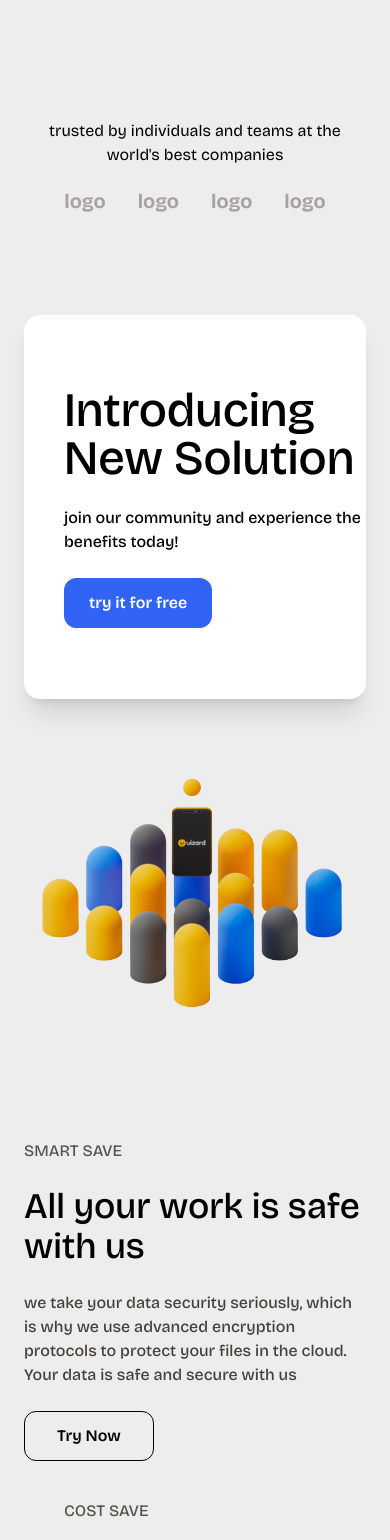
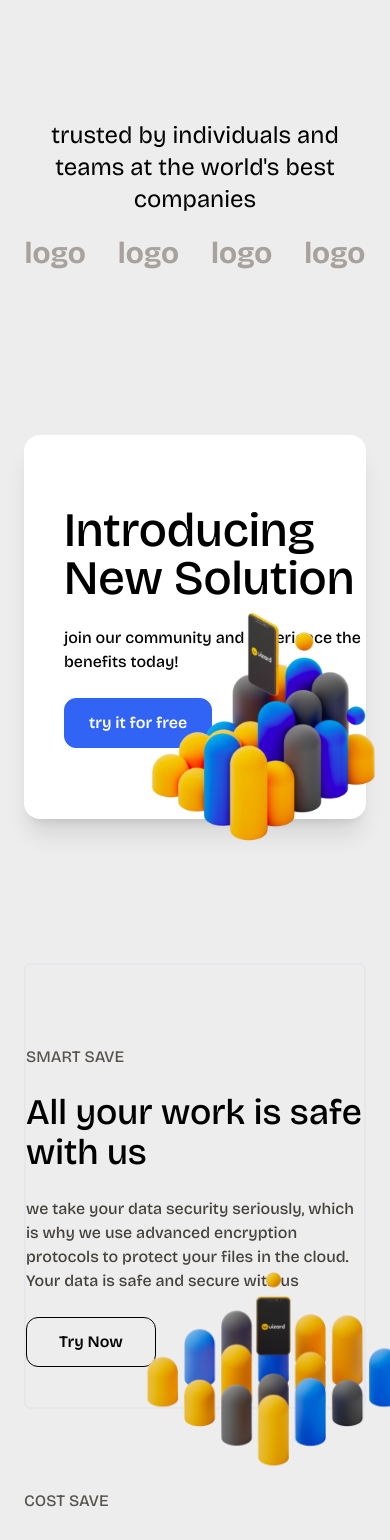
Before and after one commit to azdinexx/Lando, a React (Vite) app: page / in a window 390 px wide. Shown: the part 829-2369 px from the top of the page. Built offline with nearby package versions, Linux system fonts and the light colour scheme.

Commit message:
responsive done

```diff
--- a/src/components/CostSaverSection.jsx
+++ b/src/components/CostSaverSection.jsx
@@ -4,7 +4,7 @@ function CostSaver() {
   return (
     <section className='md:min-h-screen flex items-center justify-center'>
       <div className='grid md:grid-cols-2 grid-cols-1  grid-rows-1  gap-10 w-full'>
-        <article className='flex flex-col gap-6 pl-10'>
+        <article className='flex flex-col gap-6 md:pl-10'>
           <span className='uppercase text-stone-600'>Cost Save</span>
           <h5 className='text-4xl leading-20  max-w-sm '>
             Cost Saving in a smart way
--- a/src/components/Hero.jsx
+++ b/src/components/Hero.jsx
@@ -29,14 +29,14 @@ function Hero() {
         </div>
       </div>
       <div className='mb-20'>
-        <p className='max-w-sm mx-auto text-center font-thin '>
+        <p className='max-w-sm mx-auto text-center font-thin text-2xl '>
           trusted by individuals and teams at the world&apos;s best companies
         </p>
         <div className='flex gap-8 justify-center py-5 '>
-          <span className='text-xl font-bold text-stone-400  '>logo</span>
-          <span className='text-xl font-bold text-stone-400  '>logo</span>
-          <span className='text-xl font-bold text-stone-400  '>logo</span>
-          <span className='text-xl font-bold text-stone-400  '>logo</span>
+          <span className='text-3xl font-bold text-stone-400  '>logo</span>
+          <span className='text-3xl font-bold text-stone-400  '>logo</span>
+          <span className='text-3xl font-bold text-stone-400  '>logo</span>
+          <span className='text-3xl font-bold text-stone-400  '>logo</span>
         </div>
       </div>
     </>
--- a/src/components/SmartSave.jsx
+++ b/src/components/SmartSave.jsx
@@ -2,10 +2,15 @@ import img from '../assets/smartsave.png';
 
 function SmartSave() {
   return (
-    <section className='min-h-[90vh] flex items-center justify-center'>
-      <div className='grid grid-cols-1 md:grid-cols-2 grid-rows-2 md:grid-rows-1 gap-10'>
-        <div className=' '>
-          <img src={img} alt='' width={600} />
+    <section className=' my-20 md:my-0 py-10 md:pb-0  border-2 md:border-none  rounded-md   flex items-center justify-center'>
+      <div className=' relative grid grid-cols-1 md:grid-cols-2   md:grid-rows-1 gap-10'>
+        <div className='  md:block'>
+          <img
+            src={img}
+            alt=''
+            width={600}
+            className='absolute md:relative -bottom-[7rem] md:bottom-0 md:right-0 -right-14 w-[18rem] md:w-auto '
+          />
         </div>
         <article className='flex flex-col gap-6'>
           <span className='uppercase text-stone-600'>Smart Save</span>
--- a/src/components/SolutionSection.jsx
+++ b/src/components/SolutionSection.jsx
@@ -2,7 +2,7 @@ import img from '../assets/SolutionSection.png';
 
 function SolutionSection() {
   return (
-    <div className='my-10 md:m-0 md:min-h-screen flex justify-center items-center relative'>
+    <div className=' my-36  md:min-h-screen flex justify-center items-center relative'>
       <div className='hidden md:block absolute z-[1]  bg-white h-[24rem] w-[96%] bottom-[7.2rem]  rounded-2xl shadow-lg'></div>
 
       <div className='w-full bg-white rounded-2xl h-[24rem] grid md:grid-cols-2 grid-cols-1 grid-rows-1 shadow-xl z-10 '>
@@ -17,8 +17,12 @@ function SolutionSection() {
             try it for free
           </button>
         </div>
-        <div className='relative hidden md:block'>
-          <img src={img} alt='' className='absolute bottom-6' />
+        <div className='relative   md:block'>
+          <img
+            src={img}
+            alt=''
+            className='absolute md:bottom-6 -bottom-6 -right-10 w-[18rem] md:w-auto '
+          />
         </div>
       </div>
     </div>
--- a/src/layout/RootLayout.jsx
+++ b/src/layout/RootLayout.jsx
@@ -5,7 +5,7 @@ function RootLayout() {
   return (
     <>
       <Header />
-      <main className='max-w-6xl mx-auto px-6 py-4 md:px-0'>
+      <main className='max-w-6xl mx-auto px-6 py-4 md:px-0 overflow-hidden'>
         <Outlet />
       </main>
       <Footer />
--- a/src/pages/ContactUs.jsx
+++ b/src/pages/ContactUs.jsx
@@ -1,9 +1,9 @@
 import img from '../assets/CostSaver.png';
 function ContactUs() {
   return (
-    <div className='grid grid-cols-2 grid-rows-1 mb-36 mt-20'>
-      <div>
-        <img src={img} alt='' />
+    <div className='grid place-items-center md:grid-cols-2 grid-cols-1 md:grid-rows-1 mb-36 mt-20'>
+      <div className='mb-10'>
+        <img src={img} alt='' width={500} className='w-48 md:w-auto' />
       </div>
       <div>
         <h1 className='text-4xl font-bold'>Contact Us</h1>
```
